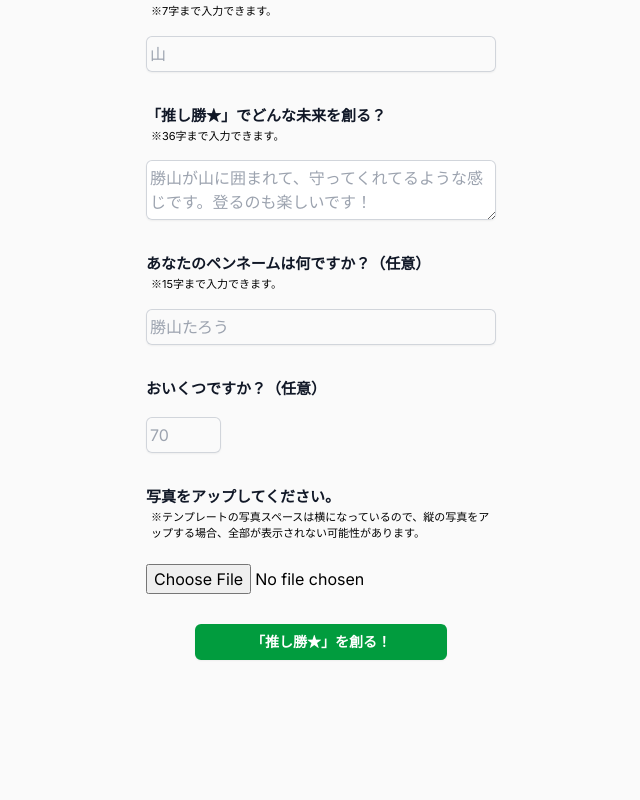
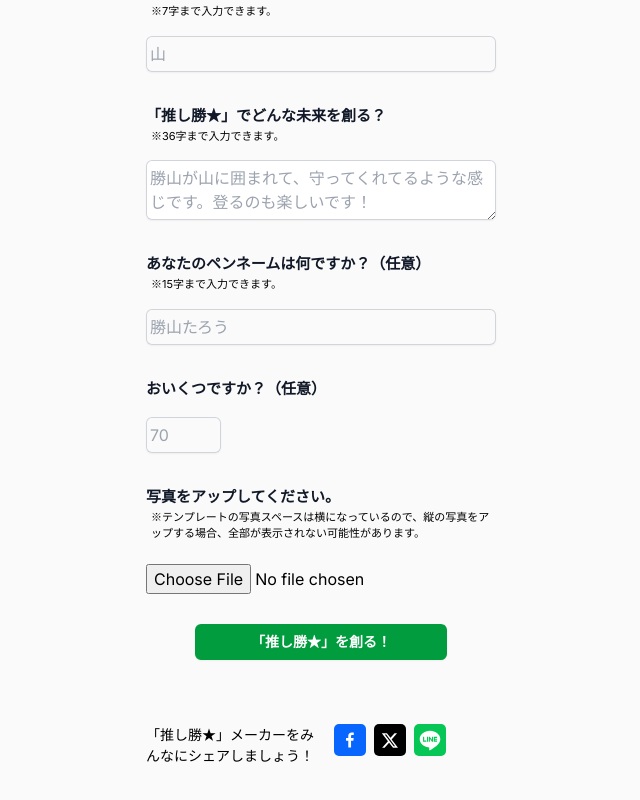
Before and after one commit to cicada-1/oshikatsu-maker-test, a Next.js app: page / in a window 1280 px wide. Shown: the part 1407-2207 px from the top of the page, without its empty margins (319-959 px from the left). Before the commit the page ends 2119 px from the top, so only its background shows below. Built offline with nearby package versions, Linux system fonts and the light colour scheme.

Commit message:
Made share buttons component and moved them to below the form, instead of only appearing with the output.

```diff
--- a/app/components/form.tsx
+++ b/app/components/form.tsx
@@ -2,6 +2,7 @@
 import React from 'react';
 import { useState } from 'react';
 import Image from 'next/image';
+import ShareButtons from './share-buttons';
 import Output from './output';
 
 export default function Form(props: any) {
@@ -245,6 +246,10 @@ export default function Form(props: any) {
         </div>
       </form>
 
+      <ShareButtons
+        setLanguage={props.setLanguage}
+      />
+
       <Output
         setLanguage={props.setLanguage}
         setSelectedImage={setSelectedImage}
--- a/app/components/output.tsx
+++ b/app/components/output.tsx
@@ -3,7 +3,6 @@ import React from 'react';
 import { useRef } from 'react';
 import Image from 'next/image';
 import * as htmlToImage from 'html-to-image';
-import { FacebookShareButton, TwitterShareButton, LineShareButton, FacebookIcon, XIcon, LineIcon } from 'react-share';
 import template from '../assets/images/oshikatsu-template.jpg';
 import cornerTag from '../assets/images/watashi-no-oshikatsu-corner-tag.png';
 
@@ -15,14 +14,12 @@ export default function Output(props: any) {
       age: '歳',
       downloadButton: '保存する',
       newOshikatsuButton: '新規作成',
-      shareInfo: `「推し勝★」メーカーをみんなにシェアしましょう！`,
     },
     English: {
       heading: 'Click on the picture or the "Download" button to download your poster',
       age: ' years old',
       downloadButton: 'Download',
       newOshikatsuButton: 'New "Oshi-Katsu"',
-      shareInfo: 'Share "My Oshi-Katsu Generator" on social media:',
     },
   };
 
@@ -57,10 +54,6 @@ export default function Output(props: any) {
       });
   };
 
-  const shareUrl = "\nhttps://oshikatsu-maker-test.onrender.com\n"
-
-  const title = "私の「推し勝★」メーカーで私の「推し勝★」ポスターを創りましょう！"
-
   return (
       <div className="result mt-2">
         {props.submittedImage && (
@@ -84,32 +77,6 @@ export default function Output(props: any) {
                 >
                   {outputText.newOshikatsuButton}
                 </button>
-              </div>
-              <div className="share-buttons flex mb-10 space-x-2">
-                <p className="share-info">
-                  {outputText.shareInfo}
-                </p>
-                <FacebookShareButton
-                  url={shareUrl}
-                  className=""
-                >
-                  <FacebookIcon size={32} borderRadius={10} />
-                </FacebookShareButton>
-                <TwitterShareButton
-                  url={shareUrl}
-                  title={title}
-                  hashtags={["私の推し勝", "勝山しか勝たん山"]}
-                  className=""
-                >
-                  <XIcon size={32} borderRadius={10} />
-                </TwitterShareButton>
-                <LineShareButton
-                  url={shareUrl}
-                  title={title}
-                  className=""
-                >
-                  <LineIcon size={32} borderRadius={10} />
-                </LineShareButton>
               </div>
               <div id="screenshot-div" ref={screenshotRef} className="screenshot-div flex flex-col items-center">
                 <img
--- /dev/null
+++ b/app/components/share-buttons.tsx
@@ -0,0 +1,50 @@
+/* eslint-disable @next/next/no-img-element */
+import React from 'react';
+import { FacebookShareButton, TwitterShareButton, LineShareButton, FacebookIcon, XIcon, LineIcon } from 'react-share';
+
+export default function ShareButtons(props: any) {
+
+  const outputTextLanguages = {
+    Japanese: {
+      shareInfo: `「推し勝★」メーカーをみんなにシェアしましょう！`,
+      title: '私の「推し勝★」メーカーで私の「推し勝★」ポスターを創りましょう！',
+    },
+    English: {
+      shareInfo: 'Share "My Oshi-Katsu Generator" on social media:',
+      title: 'Make your "Oshi-Katsu" poster with the "Oshi-Katsu" Generator!',
+    },
+  };
+
+  let outputText = props.setLanguage ? outputTextLanguages.Japanese : outputTextLanguages.English;
+
+  const shareUrl = "\nhttps://oshikatsu-maker-test.onrender.com\n"
+
+  return (
+    <div className="share-buttons flex mb-10 space-x-2 p-5">
+      <p className="share-info">
+        {outputText.shareInfo}
+      </p>
+      <FacebookShareButton
+        url={shareUrl}
+        className=""
+      >
+        <FacebookIcon size={32} borderRadius={10} />
+      </FacebookShareButton>
+      <TwitterShareButton
+        url={shareUrl}
+        title={outputText.title}
+        hashtags={["私の推し勝", "勝山しか勝たん山"]}
+        className=""
+      >
+        <XIcon size={32} borderRadius={10} />
+      </TwitterShareButton>
+      <LineShareButton
+        url={shareUrl}
+        title={outputText.title}
+        className=""
+      >
+        <LineIcon size={32} borderRadius={10} />
+      </LineShareButton>
+    </div>
+  );
+}
```
